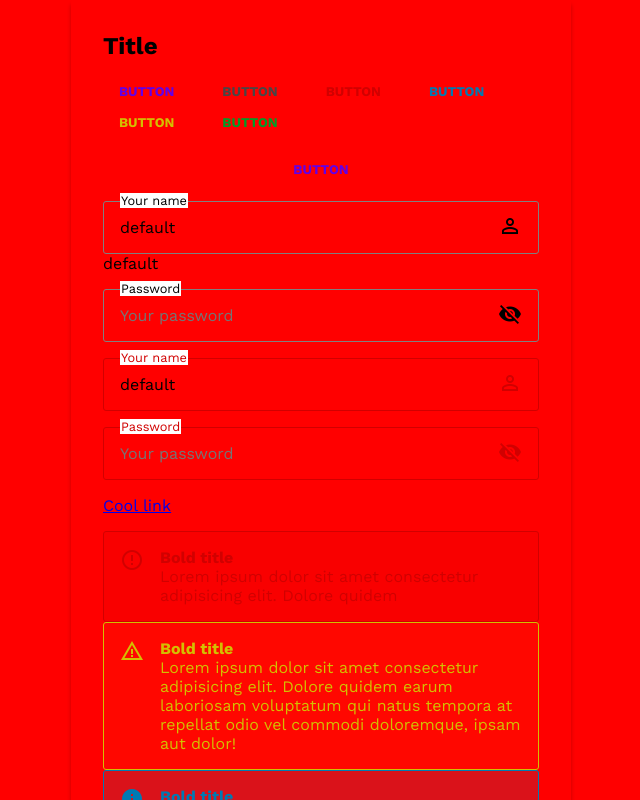
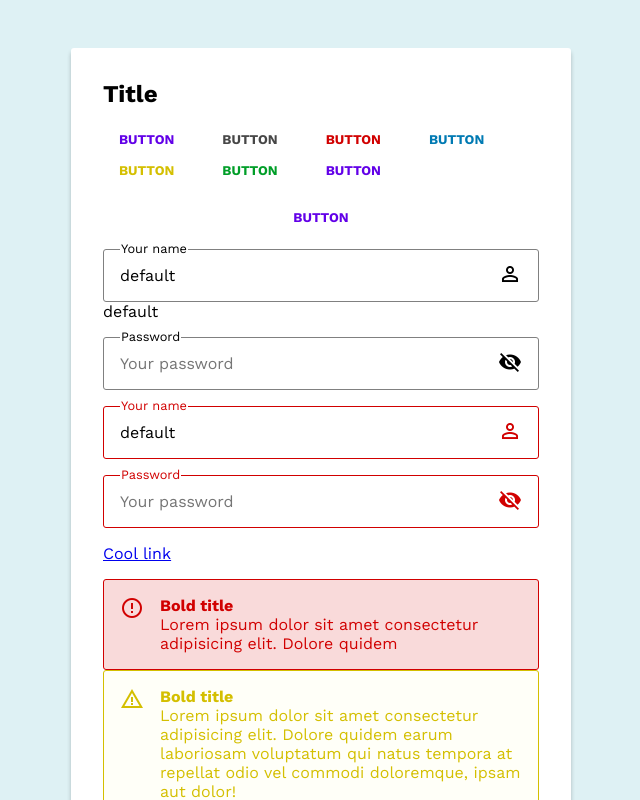
Before and after one commit to H7GhosT/dashboard, a React (Create React App) app: page /path in a window 1280 px wide. Shown: the top 800 px of the page, without its empty margins (319-959 px from the left). Built offline with nearby package versions, Linux system fonts and the light colour scheme.

Commit message:
btn:disabled styles

```diff
--- a/src/comp-showcase.tsx
+++ b/src/comp-showcase.tsx
@@ -22,9 +22,10 @@ export function CompShowcase() {
 
   return (
     <BrowserRouter>
-      <FullView style={{ background: "red" }}>
+      <FullView style={{ background: "#20a0b025" }}>
         <Container size="s">
-          <Surface elevation={4}>
+          <VSpace amount={3} />
+          <Surface elevation={4} style={{ background: "white" }}>
             <PaddingXY x={2} y={2}>
               <Title>Title</Title>
               <VSpace amount={1} />
@@ -39,6 +40,8 @@ export function CompShowcase() {
               <TextButton theme="warning">Button</TextButton>
               <HSpace amount={1} />
               <TextButton theme="success">Button</TextButton>
+              <HSpace amount={1} />
+              <TextButton disabled={true}>Button</TextButton>
               <VSpace amount={1} />
               <TextButton style={{ width: "100%" }}>Button</TextButton>
               <VSpace amount={1} />
--- a/src/scss/_button.scss
+++ b/src/scss/_button.scss
@@ -19,4 +19,8 @@
     background-color: var(--color);
     color: white;
   }
+
+  &:disabled {
+    cursor: not-allowed;
+  }
 }
```
